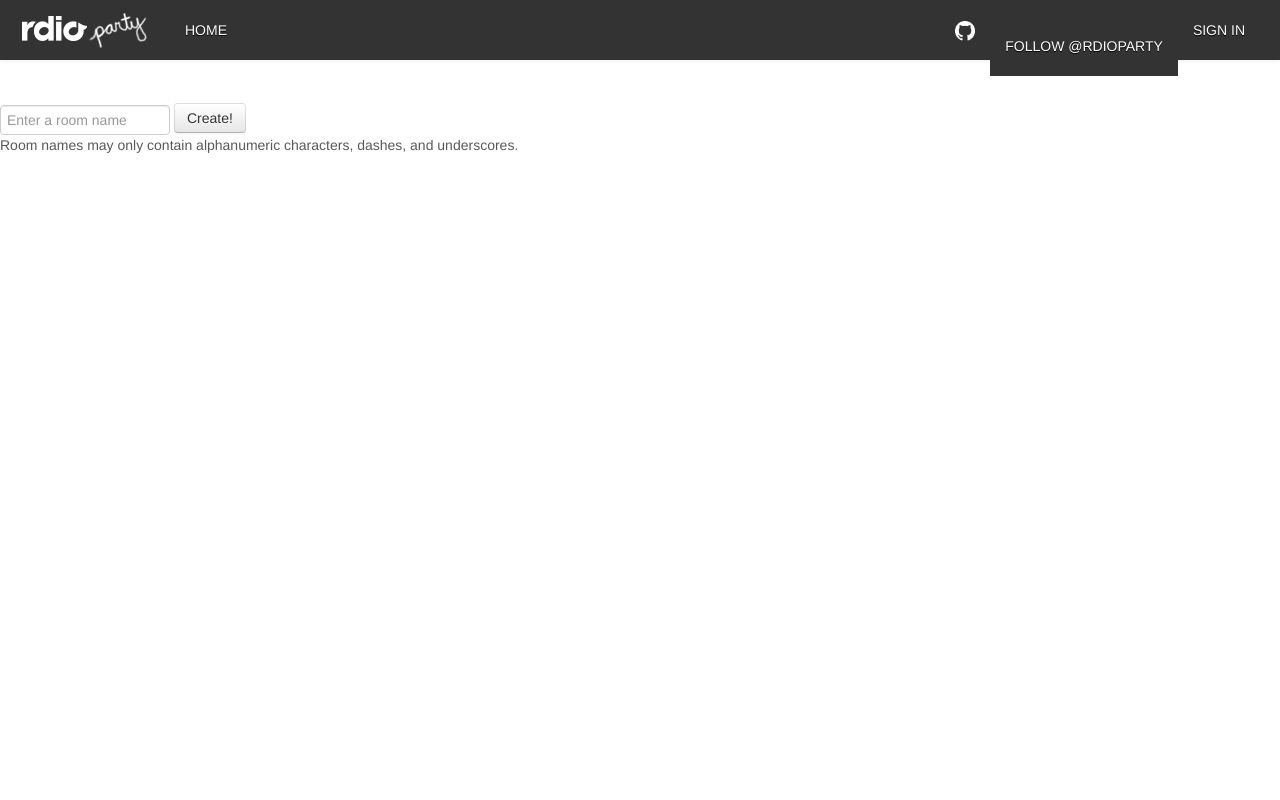
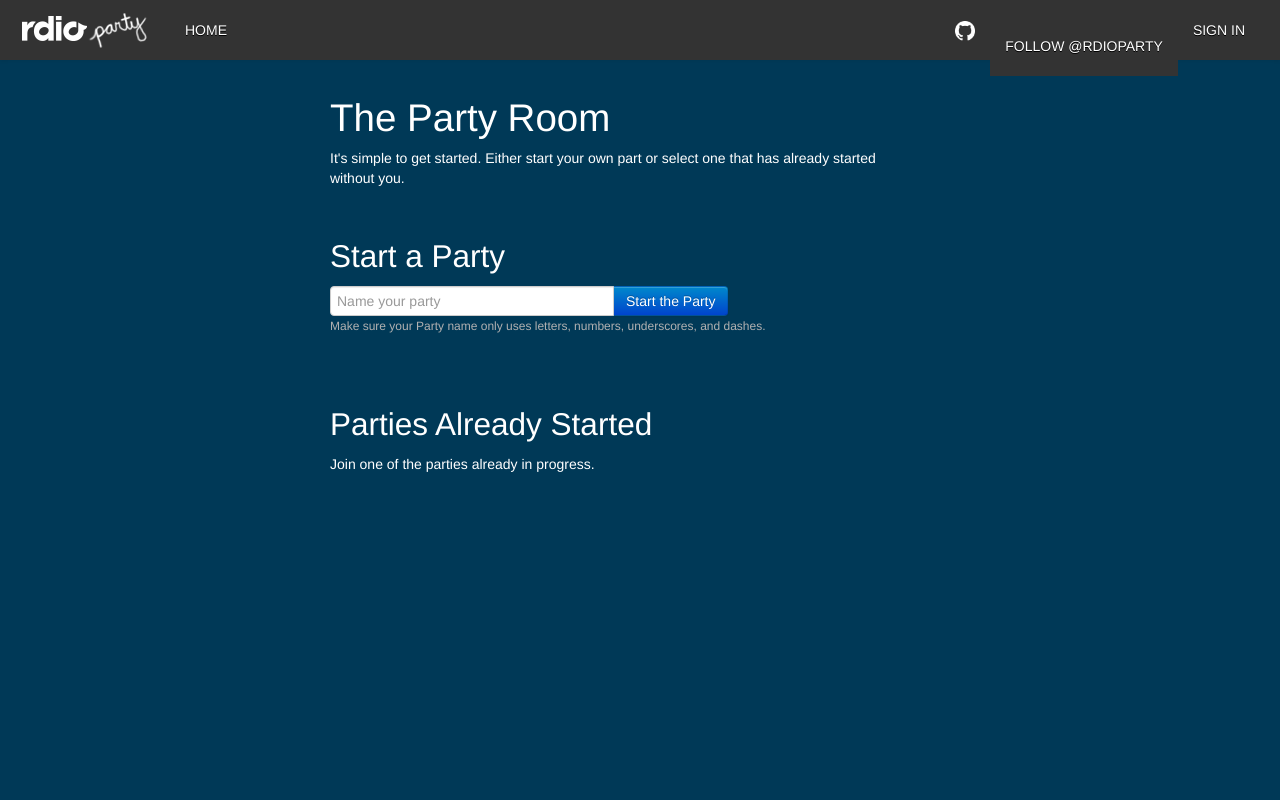
Before and after one commit to sutrofm/sutrofm, a Django app: page /parties/ in a window 1280 px wide. Run offline with Django 3.2, Linux system fonts and the light colour scheme; style sheets or scripts are compiled from the project's sources; some libraries are stand-ins or nearby versions.

Commit message:
Parties page styling
Quite a few changes to make picking a party better than ever. Let me know if I missed any states for styling.

```diff
--- a/rdiodj/static/css/style.less
+++ b/rdiodj/static/css/style.less
@@ -265,6 +265,54 @@ a:active {
 
 img {
   max-width: none;
+}
+
+/* Parties */
+.parties {
+	background: #003957;
+	color: #FFF;
+	h1,h2,h3,h4,h5,h6 {
+		font-weight: normal;
+		color: #FFF;
+	}
+	.row {
+		margin: 2em 0 0 0;
+	}
+	.help-block {
+		font-size: 12px;
+		color: #B1B1B1;
+	}
+	#party-list {
+		list-style: none;
+		margin: 0 0 5em 0;
+		li {
+			max-width: 400px;
+			color: #FFF;
+			a, a:link, a:visited, a:hover, a:active {
+				color: #FFF;
+			}
+			.party-room {
+				margin-bottom: 2em;
+			}
+			.has_icon {
+				min-height: 200px;
+				margin-bottom: 2em;
+			}
+			.party-room-name {
+				font-size: 28px;
+				line-height: 1.3;
+			}
+			.party-room-name,
+			.party-room-population,
+			.party-room-now-playing {
+				background: rgba(0,0,0,0.5);
+				padding: 10px;
+			}
+			.party-room-population {
+				padding: 0 10px;
+			}
+		}
+	}
 }
 
 /* Search View */
--- a/rdiodj/template/base.html
+++ b/rdiodj/template/base.html
@@ -16,7 +16,7 @@
     <title>{% block title %}Rdio Party{% endblock %}</title>
   </head>
 
-  <body>
+  <body class="{{ body_class }}">
     <div id="wrap">
       <div class="navbar" style="z-index: 1000; position: relative">
         <div class="navbar-inner">
--- a/rdiodj/template/partylist.html
+++ b/rdiodj/template/partylist.html
@@ -4,35 +4,42 @@
 
 {% block content %}
 <div class="row">
-  <div class="span12">
-    <h4>Create a Party</h4>
+  <div class="span6 offset3">
+	  <h1>The Party Room</h1>
+	  <p>It's simple to get started. Either start your own part or select one that has already started without you.</p>
+  </div>
+</div>
+<div class="row">
+  <div class="span6 offset3">
+    <h2>Start a Party</h2>
+    <form class="form-inline">
+	  <fieldset>
+		  <div class="input-append">
+		      <input type="text" name="room_name" id="room-name-input" class="input-xlarge" placeholder="Name your party">
+		      <button type="submit" class="btn btn-primary" id="create-room-button">Start the Party</button>
+		  </div>
+	      <span class="help-block">Make sure your Party name only uses letters, numbers, underscores, and dashes.</span>
+	  </fieldset>
+    </form>
   </div>
 </div>
 
-<div class="row">
-  <div class="span12">
-    <div class="navbar-form pull-left">
-      <input type="text" name="room_name" id="room-name-input" class="span2" placeholder="Enter a room name" />
-      <button type="submit" class="btn" id="create-room-button">Create!</button>
-      <span class="help-block">Room names may only contain alphanumeric characters, dashes, and underscores.</span>
-    </div>
-  </div>
-</div>
-
+<!--
 <div class="row">
   <div class="span12">
     <div id="creation-feedback">
     </div>
   </div>
 </div>
+-->
 
 <div class="row existing-party-list">
 
-  <div class="span12">
-    <h4>Or join an existing one:</h4>
+  <div class="span6 offset3">
+    <h2>Parties Already Started</h2>
+    <p>Join one of the parties already in progress.</p>
     <div class="party-list-container">
       <ul id="party-list">
-
       </ul>
     </div>
   </div>
@@ -52,15 +59,15 @@
   <script type="text/javascript" src="{{STATIC_URL}}js/jquery.ba-outside-events.min.js"></script>
 
   <script type="text/template" id="room-template">
-    <div class="party-room">
+    <div class="party-room <%= has_icon %>" style="background: url(<%= icon %>) no-repeat center center">
       <div class="party-room-name">
         <a href="{% url 'party' %}<%= name %>"><%= name %></a>
       </div>
       <div class="party-room-population">
-        <%= population %> listening to
+        <%= population %>
       </div>
       <div class="party-room-now-playing">
-        <%= nowPlaying %>.
+        Now playing: <%= nowPlaying %>
       </div>
     </div>
   </script>
--- a/rdiodj/views.py
+++ b/rdiodj/views.py
@@ -16,6 +16,7 @@ from firebase_token_generator import create_token
 def home(request):
     c = RequestContext(request, {
         # Something good
+        'body_class': 'home'
     })
     return render_to_response('index.html', c)
 
@@ -52,7 +53,8 @@ def party(request, room_name):
 
     c = RequestContext(request, {
         'firebase_url': "%s/%s" % (settings.FIREBASE_URL, room_name),
-        'room_name': room_name
+        'room_name': room_name,
+        'body_class': 'party'
     })
     make_room_daemon(room_name)
     return render_to_response('party.html', c)
@@ -60,7 +62,8 @@ def party(request, room_name):
 
 def parties(request):
     c = RequestContext(request, {
-        'firebase_url': "%s/" % (settings.FIREBASE_URL,)
+        'firebase_url': "%s/" % (settings.FIREBASE_URL,),
+        'body_class': 'parties'
     })
     return render_to_response('partylist.html', c)
 
```
Also changed, not shown: rdiodj/static/js/partylist.js (+10 -5 lines), rdiodj/static/img/spinner.gif.
